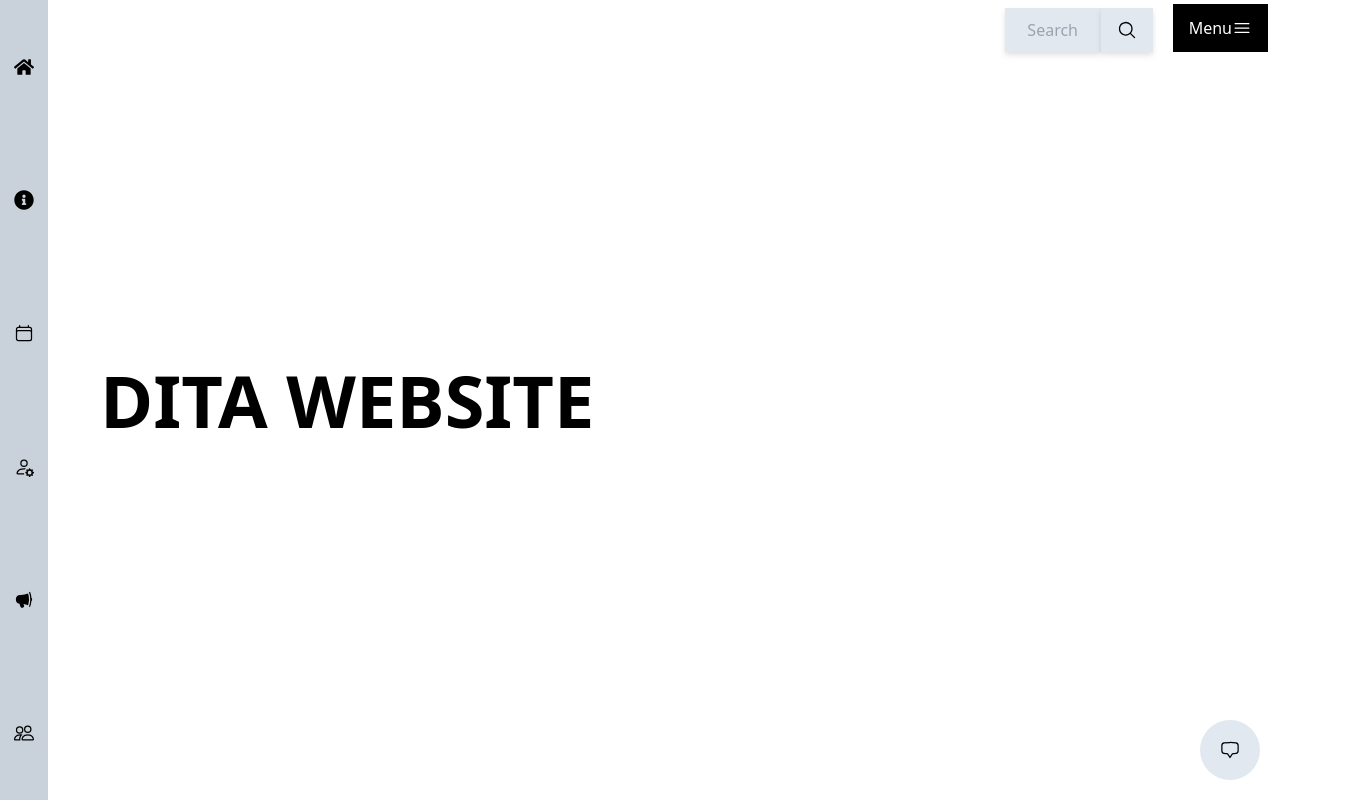
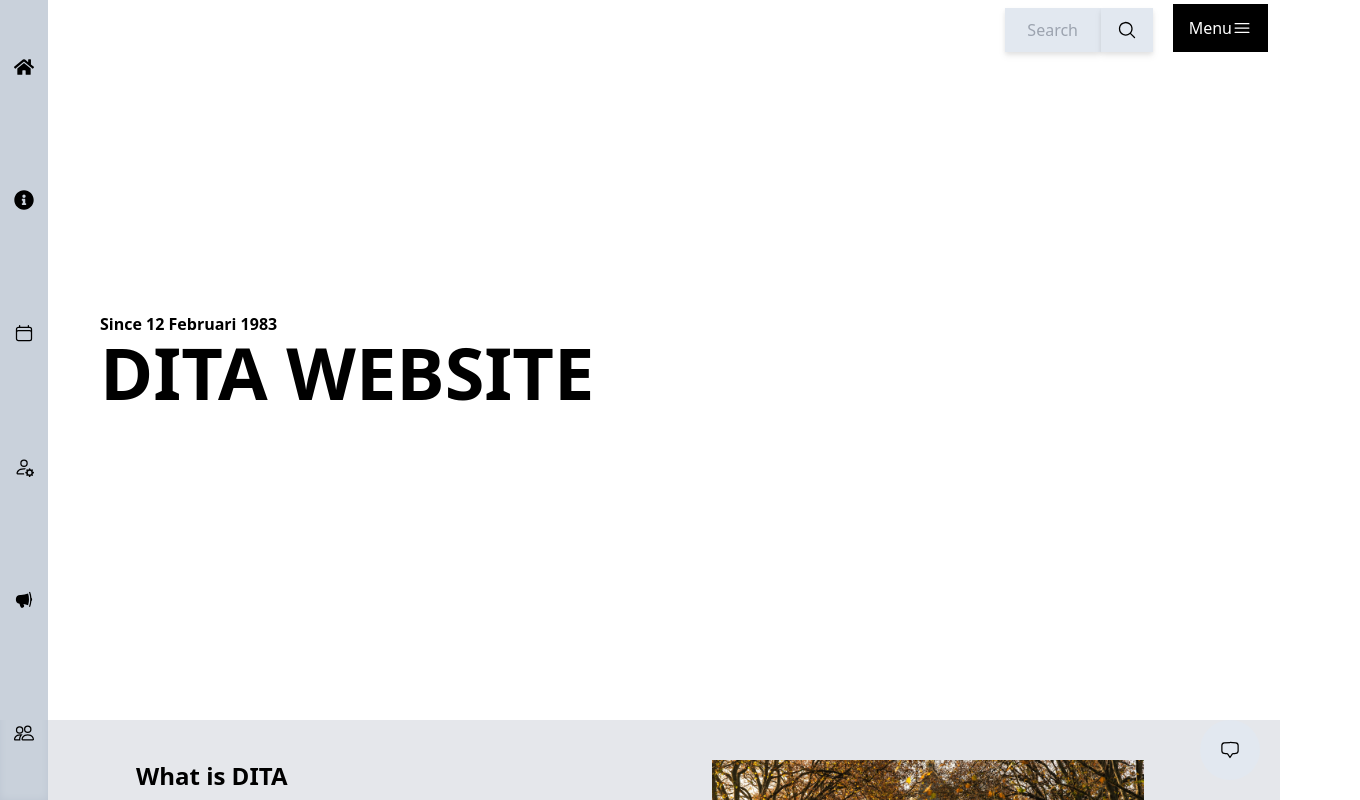
Before and after one commit to dita-daystaruni/dita-website-frontend, a React (Vite) app: page / in a window 1280 px wide. Shown: the top 800 px of the page, 1360 px wide, since content can reach past the window. Built offline with nearby package versions, Linux system fonts and the light colour scheme.

Commit message:
feat: added more text to hero section

```diff
--- a/src/pages/components/landing/header.jsx
+++ b/src/pages/components/landing/header.jsx
@@ -5,17 +5,18 @@ import Chatbot from '../common/chatbot'
 
 const Header = () => {
   return (
-    <main className="flex flex-col h-[100vh] w-full
-                     bg-cover header-photo
-                     dark:bg-gradient-to-tr dark:from-slate-900 dark:to-blue-500">
-    <Navbar/>
-    <Sidebar/>
-    <div className="h-3/5 p-5 max-md:p-6 mx-auto my-auto w-full flex flex-col justify-between">
-        <h1 className='text-7xl font-bold font-sans ml-20 my-auto dark:text-white max-sm:text-5xl max-sm:text-center max-sm:ml-0'>DITA WEBSITE</h1>
-    </div>
-    <Chatbot/>
+    <main className="flex flex-col h-[90vh] w-full bg-gradient-to-tr dark:from-slate-900 dark:to-blue-500 max-lg:h-[60vh] max-sm:h-[50vh]">
+      <Navbar />
+      <Sidebar />
+      <div className="dark:text-white ml-20 p-5 max-md:p-6 max-md:ml-5 mx-auto my-auto w-full flex flex-col justify-between">
+        <h3 className="font-bold">Since 12 Februari 1983</h3>
+        <h1 className="text-7xl font-bold font-sans max-sm:text-4xl max-sm:ml-0">
+          DITA WEBSITE
+        </h1>
+      </div>
+      <Chatbot />
     </main>
-  )
+  );
 }
 
 export default Header
```
